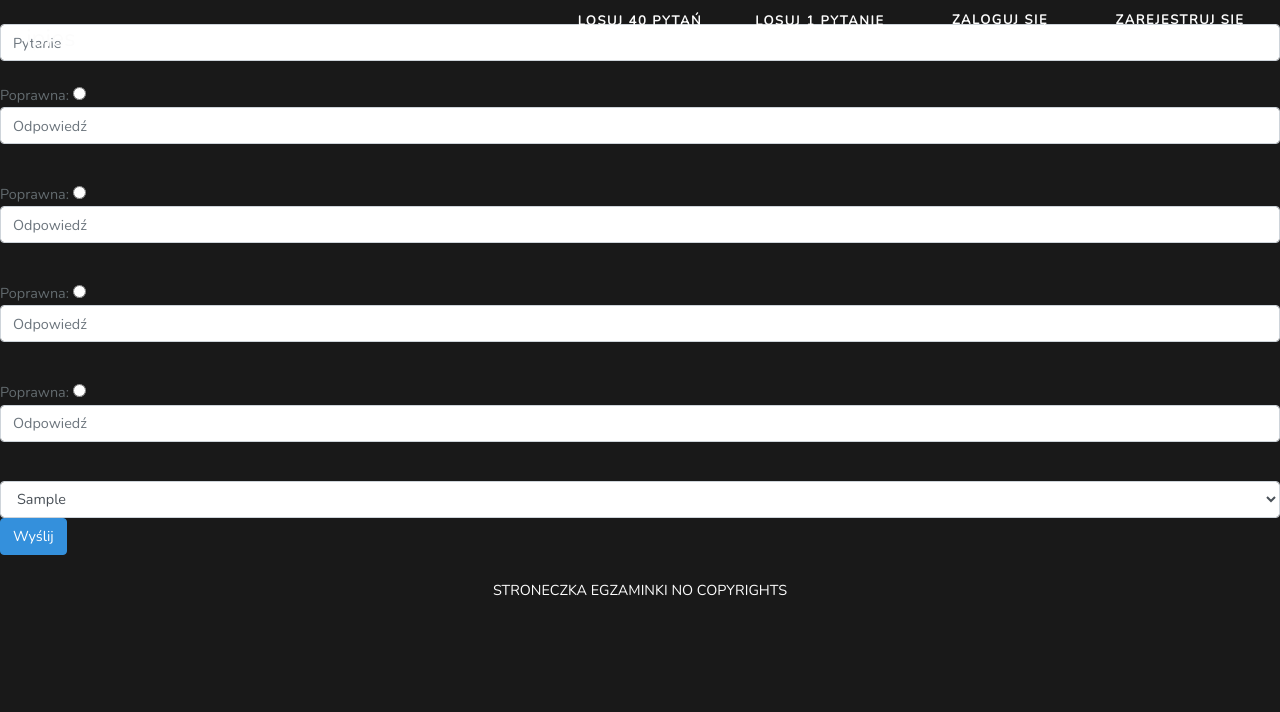
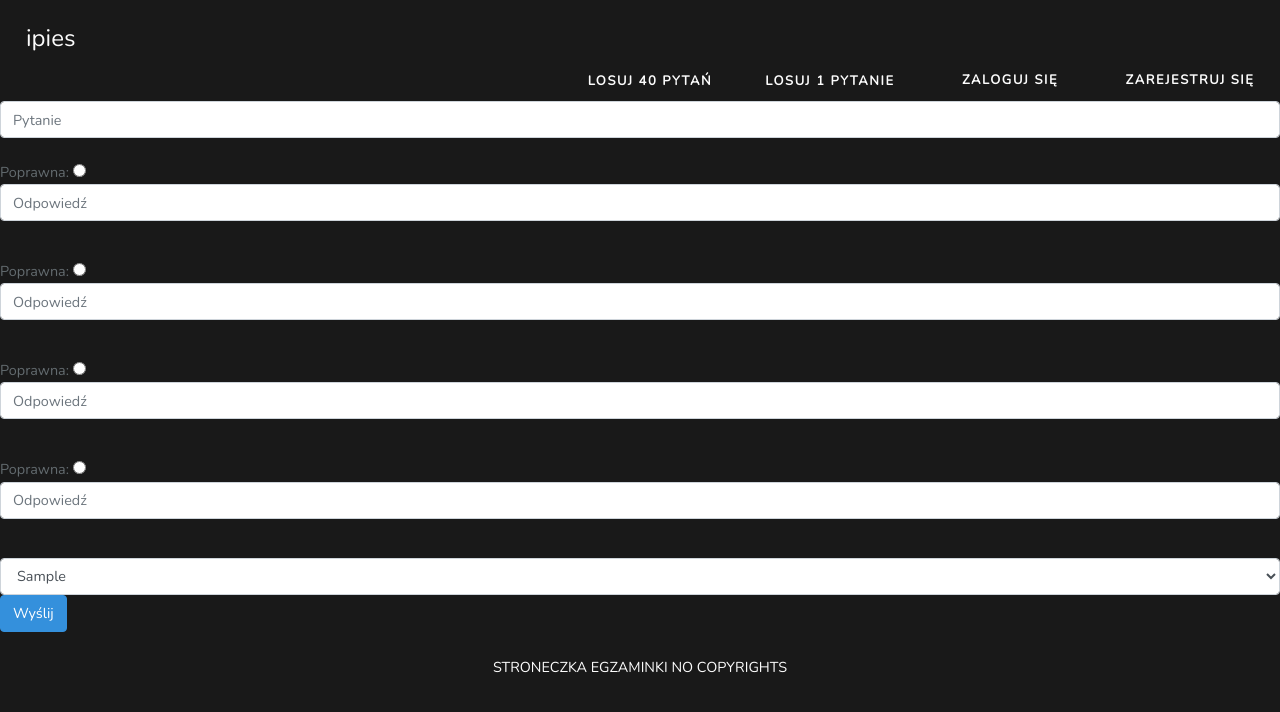
Before and after one commit to jkarpiu/jakas_strona_do_testow, a Laravel app: page /add in a window 1280 px wide. Shown: the top 712 px of the page. Run offline with Laravel 8, Linux system fonts and the light colour scheme; tables that the repository leaves empty hold one stand-in row (values such as "Sample post"); style sheets or scripts are compiled from the project's sources.

Commit message:
dobra chłopaki cos jest nie tak

```diff
--- a/public/css/default.css
+++ b/public/css/default.css
@@ -5,6 +5,9 @@ body {
     font-family: 'Nunito', sans-serif;
     font-weight: 200;
     margin: 0;
+}
+main{
+    margin-top: 60px;
 }
 
 .links ul {
@@ -49,8 +52,7 @@ body {
 }
 
 .top-right {
-    position: absolute;
-    right: 10px;
+    float: right;
 }
 
 .top-left>a {
@@ -83,8 +85,7 @@ body {
     margin-left: auto;
     margin-right: auto;
     width: 100%;
-    margin-top: 3vh;
-
+    margin-top: 10vh;
 }
 
 .dropdown-display {
@@ -92,6 +93,7 @@ body {
     position: static;
     left: 25px;
 }
+
 
 .links>ul a {
     color: #fcfcfc;
--- a/resources/views/layouts/app.blade.php
+++ b/resources/views/layouts/app.blade.php
@@ -24,8 +24,7 @@
 </head>
 
 <body>
-    <div id="app">
-        <div id="nav">
+        <nav id="nav">
             <div class="top-right links">
                 <ul>
                     <span class="dropdown-display">
@@ -59,13 +58,12 @@
 
             @endguest
 
-        </div>
+        </nav>
         <div class="top-left">
             <a href="">ipies</a>
         </div>
-    </div>
 
-    <main class="py-4">
+    <main class="py-4 my-content">
         @yield('content')
     </main>
     <div id="footer">
```
Also changed, not shown: resources/views/welcome.blade.php (+11 -11 lines).
